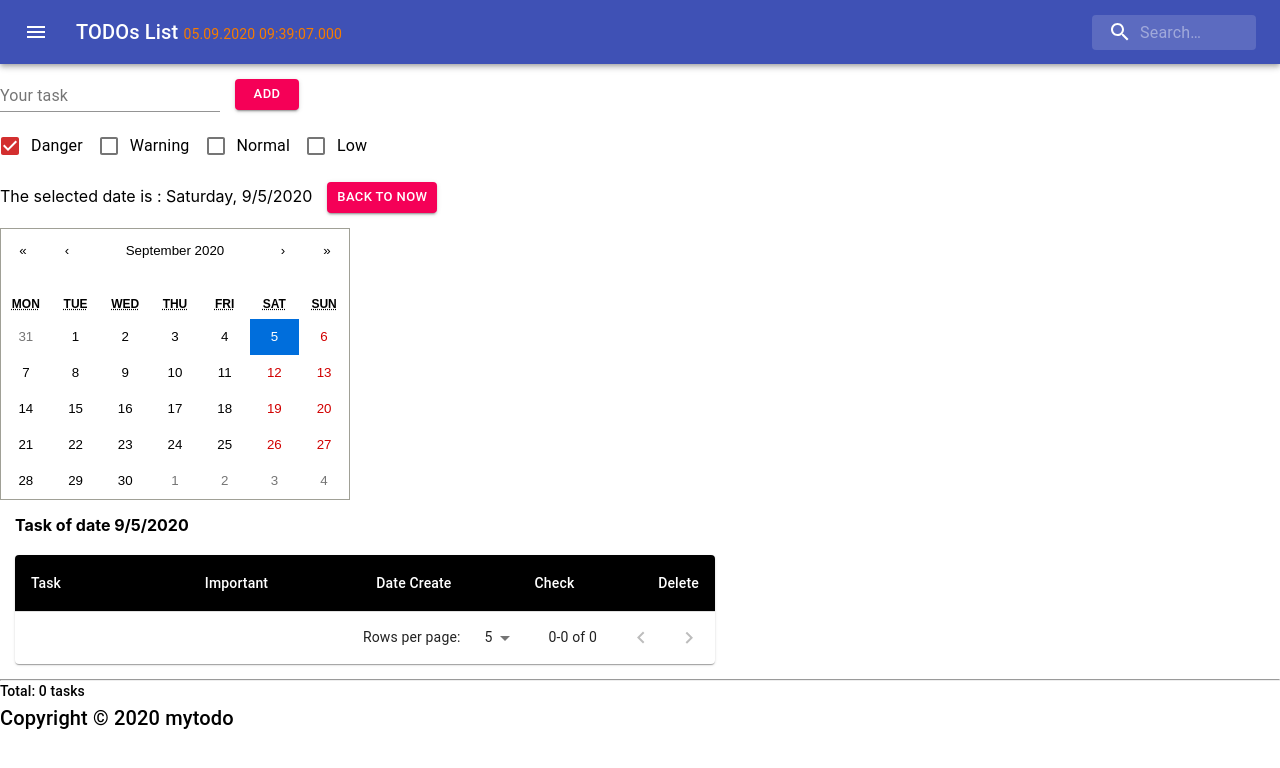
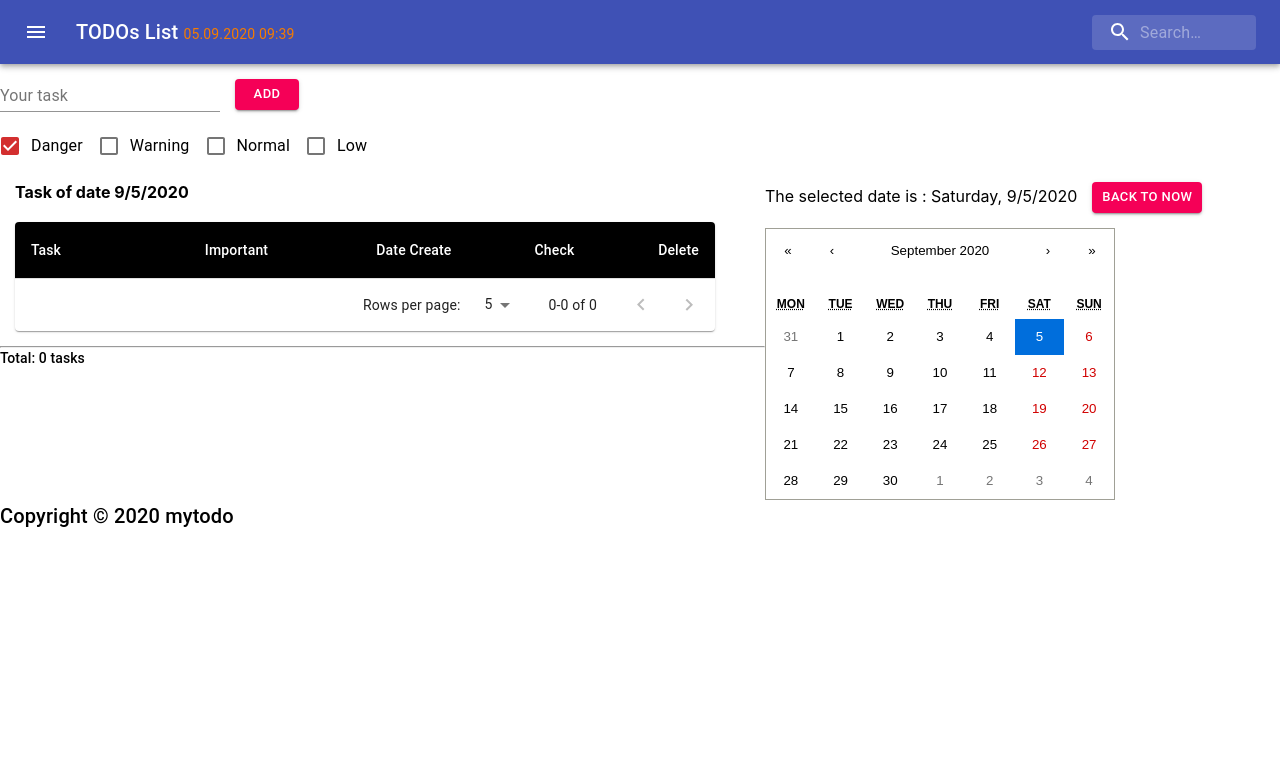
Before and after one commit to dat842000/todo, a React (Create React App) app: page / in a window 1280 px wide. Shown: the top 768 px of the page. Built offline with nearby package versions, Linux system fonts and the light colour scheme.

Commit message:
FIX LAYOUT

```diff
--- a/src/App.js
+++ b/src/App.js
@@ -12,29 +12,27 @@ function App() {
     const [tasks, setTasks] = useState([]);
     const [error, setError] = useState();
     const [selectedDate, setSelectedDate] = useState(new Date());
-    const [search,setSearch] = useState("");
+    const [search, setSearch] = useState("");
 
     // nut search chua hay
 
-    const handelSearch = (event) =>{
+    const handelSearch = (event) => {
         const input = event.target.value;
         setSearch(input);
-        setSelectedDate(null);
-    }
+    };
 
     const onCalendarChange = (date) => {
         setSelectedDate(date);
-        setSearch("");
     };
-    const displayedTodos = tasks.filter(task => formatDate(task.date) === formatDate(selectedDate) || search === task.description );
+    const displayedTodos = tasks.filter(task => {
+        const searchIsEmpty = search === null || search === undefined || search.length === 0;
+        return formatDate(task.date) === formatDate(selectedDate) && searchIsEmpty ? true : search === task.description
+    });
 
     const handleBackToNow = () => {
         const date = new Date();
         setSelectedDate(date);
-        setSearch("");
     };
-
-
 
     return (
         <>
@@ -50,12 +48,8 @@ function App() {
                        displayedTodos={displayedTodos}
             />
 
-            <SelectDate selectedDate={selectedDate}
-                        onCalendarChange={onCalendarChange}
-                        handleBackToNow={handleBackToNow}
-                        tasks={tasks}
-            />
-
+            <div style={{display: "flex", flexDirection: "row"}}>
+                <div style={{flex: 1}}>
                     <TaskList
                         setSelectedDate={setSelectedDate}
                         selectedDate={selectedDate}
@@ -63,7 +57,15 @@ function App() {
                         tasks={tasks}
                         setTasks={setTasks}
                     />
-
+                </div>
+                <div style={{flex: 1}}>
+                    <SelectDate selectedDate={selectedDate}
+                                onCalendarChange={onCalendarChange}
+                                handleBackToNow={handleBackToNow}
+                                tasks={tasks}
+                    />
+                </div>
+            </div>
             <AppFooter/>
         </>
     );
--- a/src/components/Clock.js
+++ b/src/components/Clock.js
@@ -5,7 +5,7 @@ import Typography from "@material-ui/core/Typography";
 import makeStyles from "@material-ui/core/styles/makeStyles";
 
 function formatTime(t) {
-    return format(t, "dd.MM.yyyy HH:mm:ss.SSS");
+    return format(t, "dd.MM.yyyy HH:mm");
 }
 
 const useStyles = makeStyles((theme) => {
@@ -22,7 +22,7 @@ function Clock() {
 
     useInterval(() => {
         setCtime(new Date());
-    }, 1);
+    }, 6000);
     return (
         <>
             <Typography variant={"body2"} component={"span"} className={classes.clock}>
--- a/src/components/SelectDate.js
+++ b/src/components/SelectDate.js
@@ -8,7 +8,6 @@ function SelectDate({selectedDate, onCalendarChange, tasks, handleBackToNow}) {
     const howManyTodosOnDate = date => {
         return tasks.filter(task => formatDate(task.date) === formatDate(date)).length
     };
-
 
     return (
         <div>
```
Lines whose indentation alone changed are shown as unchanged.
